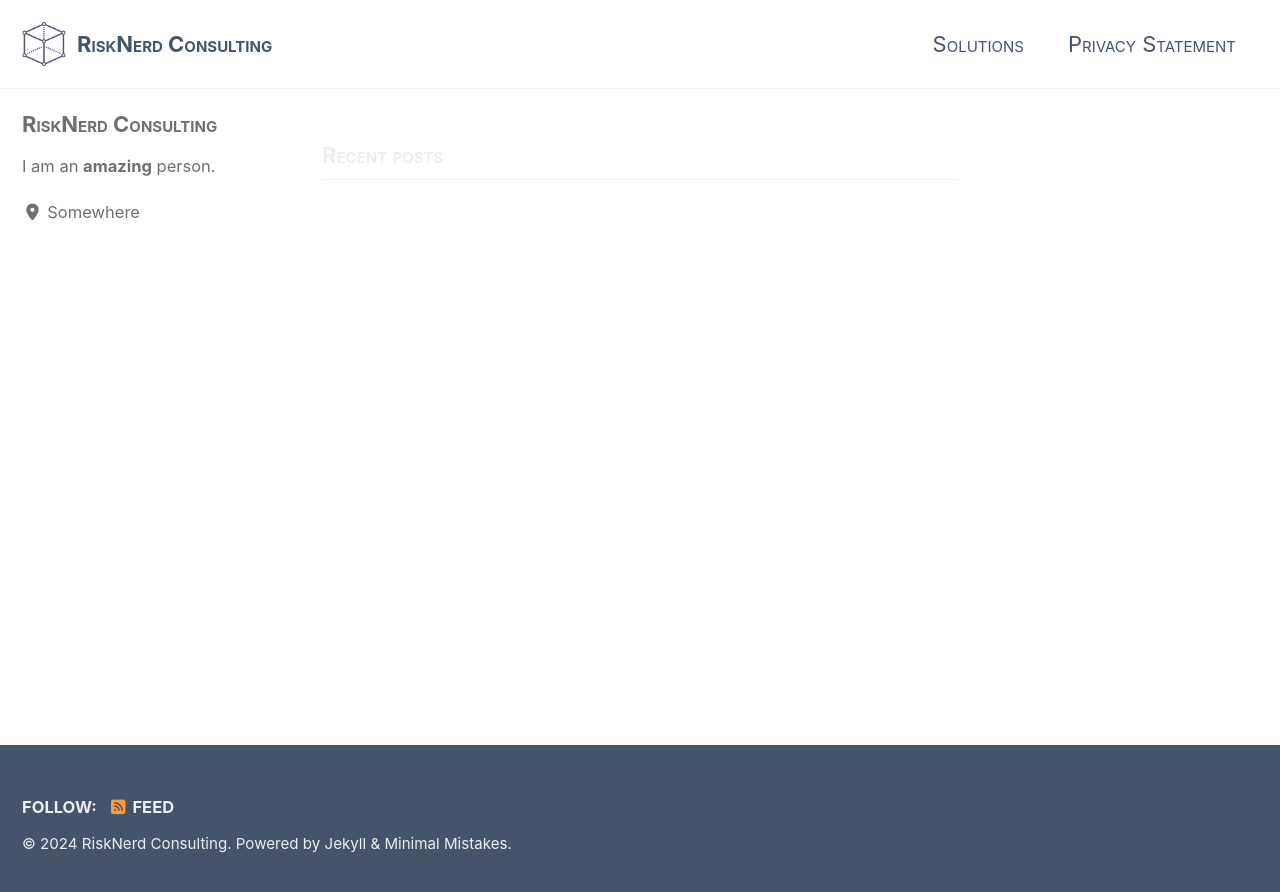
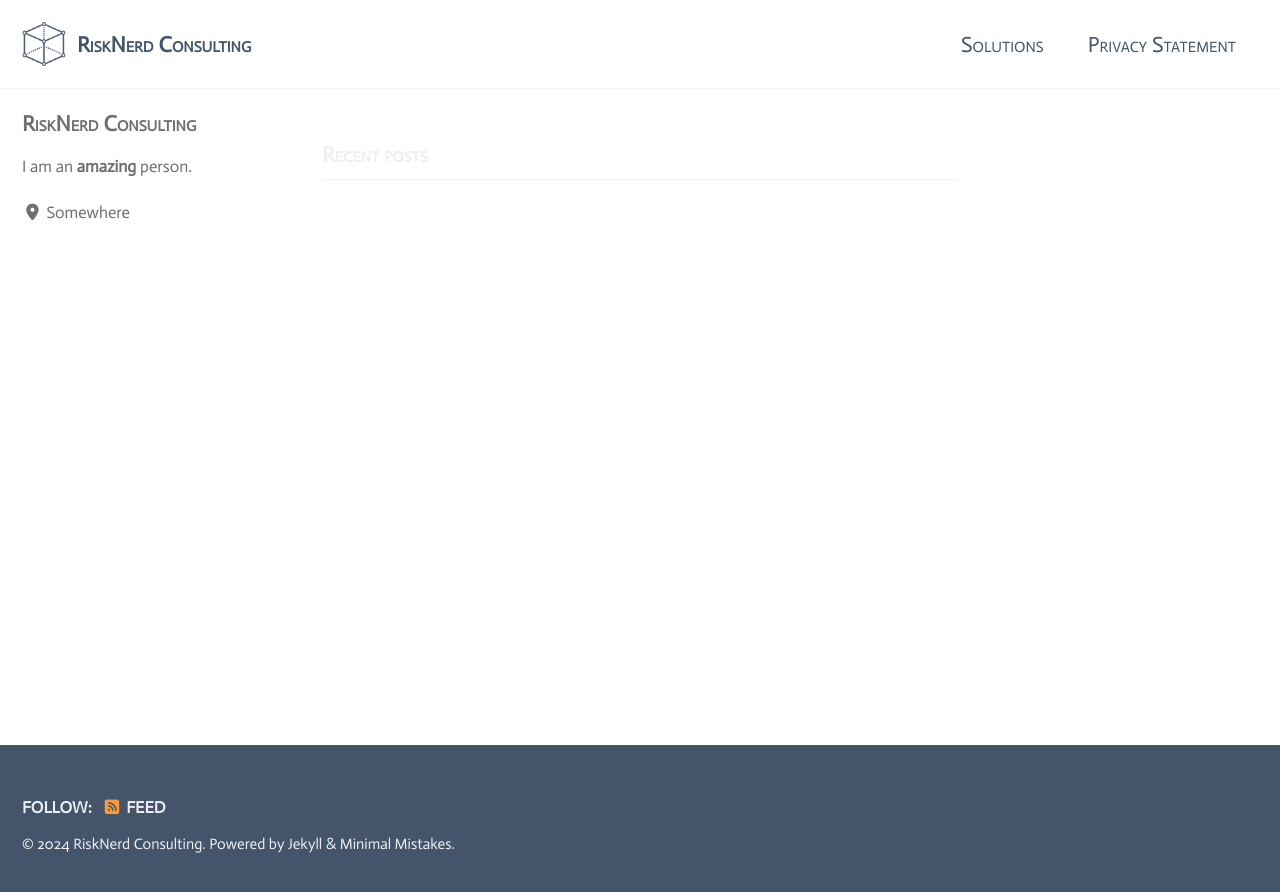
Before and after one commit to mattddickinson/risknerd2, a Jekyll site: the page built from Purgatory/index.html, in a window 1280 px wide. Shown: the top 892 px of the page. Built offline with Jekyll 4.4.1, drawn with Linux system fonts in a browser that asks for light colours; cached includes are drawn as plain includes.

Commit message:
Update _variables.scss

```diff
--- a/_sass/minimal-mistakes/_variables.scss
+++ b/_sass/minimal-mistakes/_variables.scss
@@ -16,10 +16,10 @@ $paragraph-indent: false !default; // true, false (default)
 $indent-var: 1.3em !default;
 
 /* system typefaces */
-$serif: Georgia, Times, serif !default;
-$sans-serif: -apple-system, BlinkMacSystemFont, "Roboto", "Segoe UI",
+$serif: "Actor", Georgia, Times, serif !default;
+$sans-serif: "Actor", -apple-system, BlinkMacSystemFont, "Roboto", "Segoe UI",
   "Helvetica Neue", "Lucida Grande", Arial, sans-serif !default;
-$monospace: Monaco, Consolas, "Lucida Console", monospace !default;
+$monospace: "Actor", Monaco, Consolas, "Lucida Console", monospace !default;
 
 /* sans serif typefaces */
 $sans-serif-narrow: $sans-serif !default;
```
